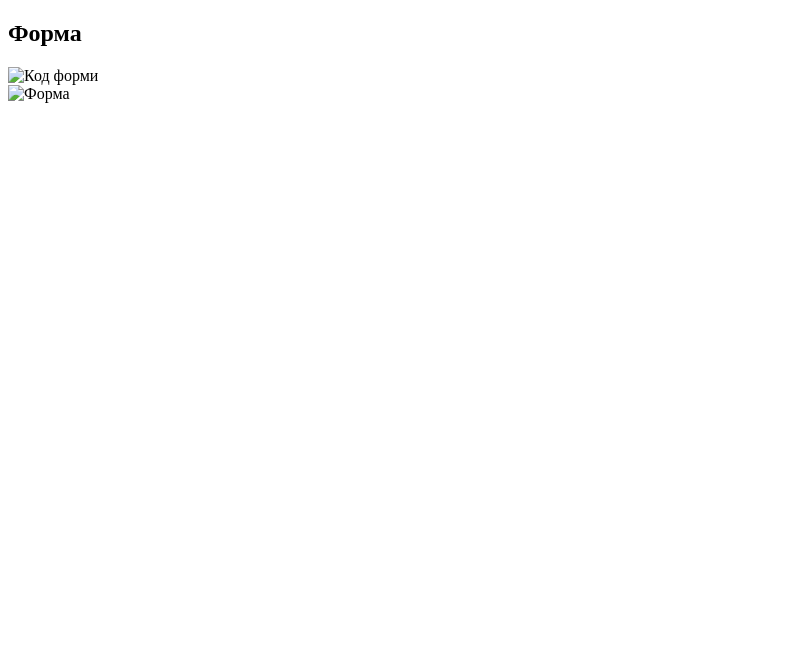
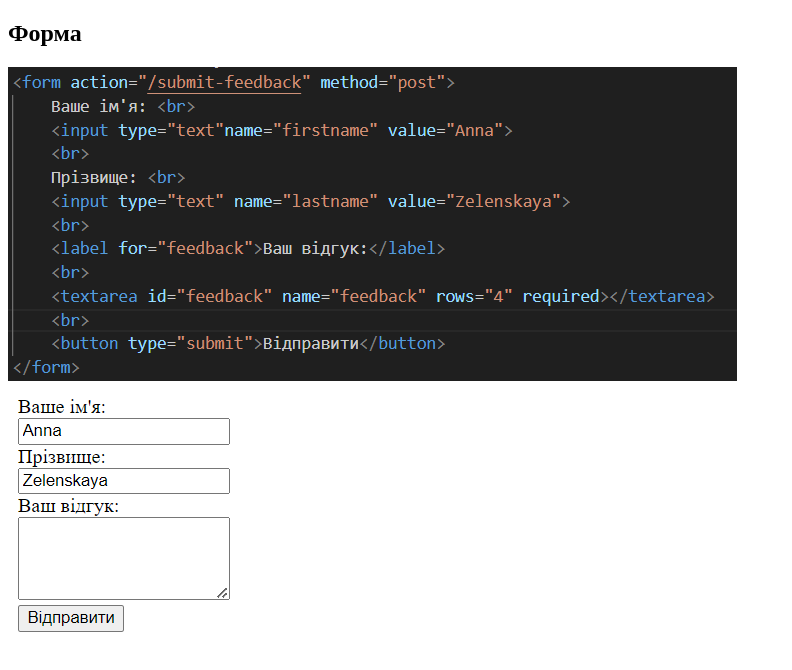
Before and after one commit to mindflexmar/IC-34_Reports_Zoz, a plain HTML site: page lab1/form.html in a window 1280 px wide. Shown: the whole page, without its empty margins (0-792 px from the left). Drawn offline with Linux system fonts and the light colour scheme.

Commit message:
Update form.html

```diff
--- a/lab1/form.html
+++ b/lab1/form.html
@@ -8,9 +8,9 @@
 <body>
     <h2>Форма</h2>
     <main>
-        <img src="./images/Знімок екрана 2024-10-04 110629.png" alt="Код форми">
+        <img src="/images/Знімок екрана 2024-10-04 110629.png" alt="Код форми">
         <br>
-        <img src="./images/Знімок екрана 2024-10-04 110611.png" alt="Форма">
+        <img src="/images/Знімок екрана 2024-10-04 110611.png" alt="Форма">
     </main>
 </body>
 </html>
```
